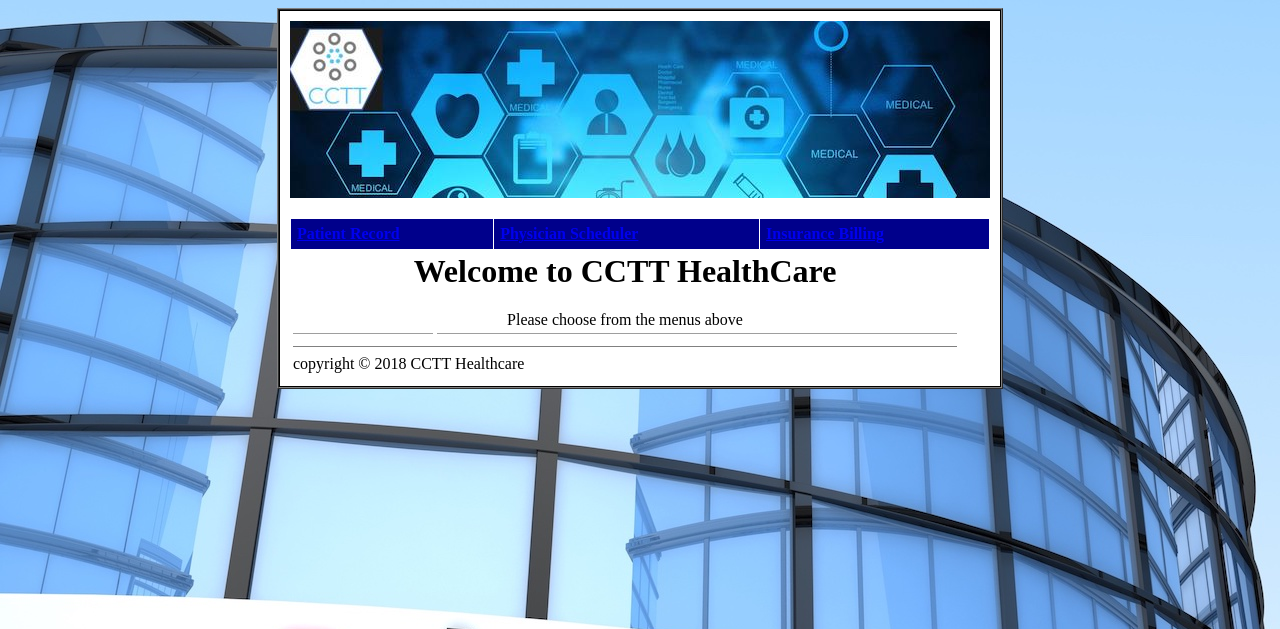
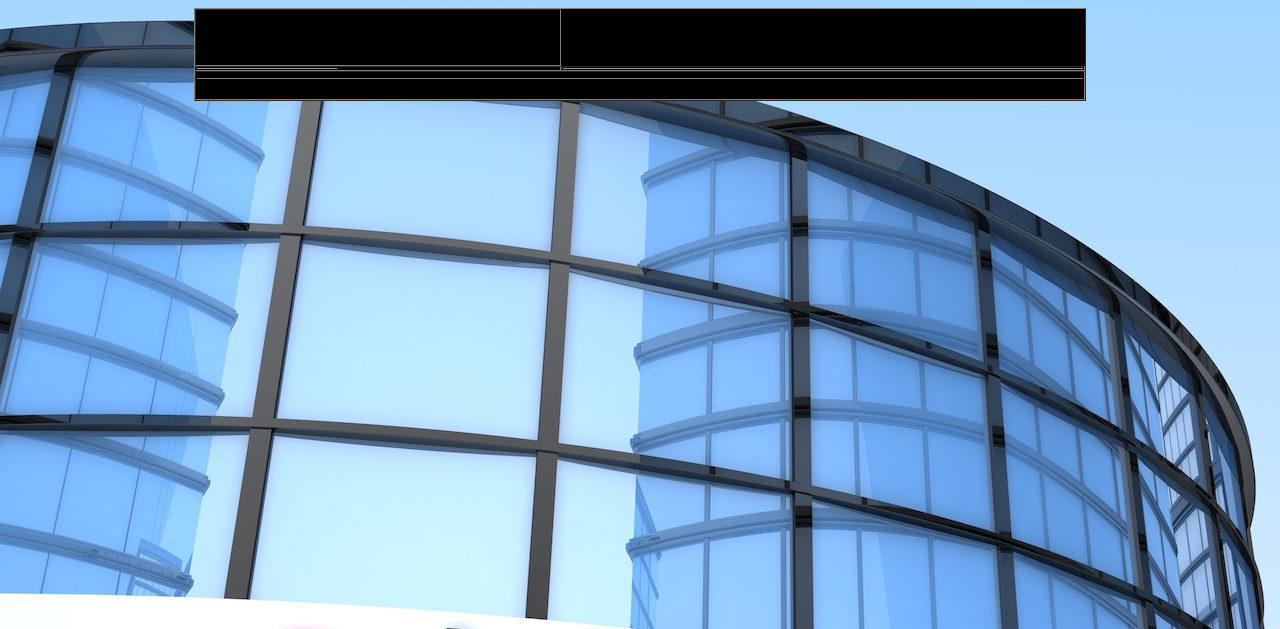
Before and after one commit to tatianaxochitl/CS532, a PHP site: page /index.php in a window 1280 px wide. Shown: the top 629 px of the page. Run offline with PHP 8.4, Linux system fonts and the light colour scheme; grey boxes are pictures that could not be loaded.

Commit message:
Update healthcareheader.php

```diff
--- a/healthcareheader.php
+++ b/healthcareheader.php
@@ -7,6 +7,38 @@
 <meta name="robots" content="INDEX, FOLLOW">
 </head>
 
+	<style type="text/css">
+	<!--
+	    a:link { color:#0307BA; text-decoration:underline; font-size : 11px; font-family: Verdana, Geneva, Arial, Helvetica, sans-serif;}
+		a:hover {  color: #B38303; text-decoration:underline; font-size : 11px; font-family: Verdana, Geneva, Arial, Helvetica, sans-serif;}
+
+
+		p { font-family: Verdana, Geneva, Arial, Helvetica, sans-serif;	font-size: 11px; color:#000000}
+		td { font-family: Verdana, Geneva, Arial, Helvetica, sans-serif;	font-size: 11px; color:#000000}
+
+ 		H2 { color:#5E5A54; text-decoration:none; font-size : 16px; font-family: Verdana, Geneva, Arial, Helvetica, sans-serif}
+ 		H3 { color:#5E5A54; text-decoration:none; font-size : 13px; font-family: Verdana, Geneva, Arial, Helvetica, sans-serif}
+
+		ul { font-family: Verdana, Geneva, Arial, Helvetica, sans-serif;	font-size: 11px; color:#000000}
+
+		th
+   		{
+   		font-family: Verdana, Arial, Helvetica, sans-serif;
+   		font-size: 12px;
+   		color: #745C41;
+   		font-weight: bold;
+   		}
+
+		.red { font-family: Verdana, Geneva, Arial, Helvetica, sans-serif;font-size: 13px; color:#FF0000}
+
+		.mainnav {font-family: Verdana, Geneva, Arial, Helvetica, sans-serif; font-size: 13px; color:#FFFFFF;}
+		a.mainnav {text-decoration:none; color:#FFFFFF; font-family: Verdana, Geneva, Arial, Helvetica, sans-serif; font-size: 13px;}
+		a.mainnav:visited {text-decoration:none; color:#FFFFFF; font-family: Verdana, Geneva, Arial, Helvetica, sans-serif; font-size: 13px;}
+		a.mainnav:hover {text-decoration:underline; color:#FFFFFF; font-family: Verdana, Geneva, Arial, Helvetica, sans-serif; font-size: 13px;}
+
+	-->
+	</style>
+
 
 <body background="hospital-new.jpg"  marginwidth="0" leftmargin="0" >
 
@@ -14,29 +46,3 @@
 <table border="1" bgcolor="000000" cellpadding="1" cellspacing="0" align="center">
 <tr>
 <td valign="top" align="center">
-
-
-<table border="0" bgcolor="ffffff" width="700" align="center" cellpadding="10" cellspacing="0">
-<tr>
-<td>
-
-<a href="index.php"><img src="CCTT Banner.jpg" alt="CCTT Healthcare" border=0></a>
-</td>
-</tr>
-
-<td valign="top">
-
-	<table border="0" cellpadding="6" cellspacing="1" align="left" bgcolor="ffffff" width="700">
-	<td bgcolor="#00008b">
-	<a href="patient.php" class="mainnav"><b>Patient Record</b></a>
-	</td>
-	<td bgcolor="#00008b">
-	<a href="scheduler.php"  class="mainnav"><b>Physician Scheduler</b></a>
-	</td>
-	<td bgcolor="#00008b">
-	<a href="insurance.php"  class="mainnav"><b>Insurance Billing</b></a>
-	</td>
-	<table>
-</td>
-
-<tr><td align = "center" valign="top" colspan ="3">
```
